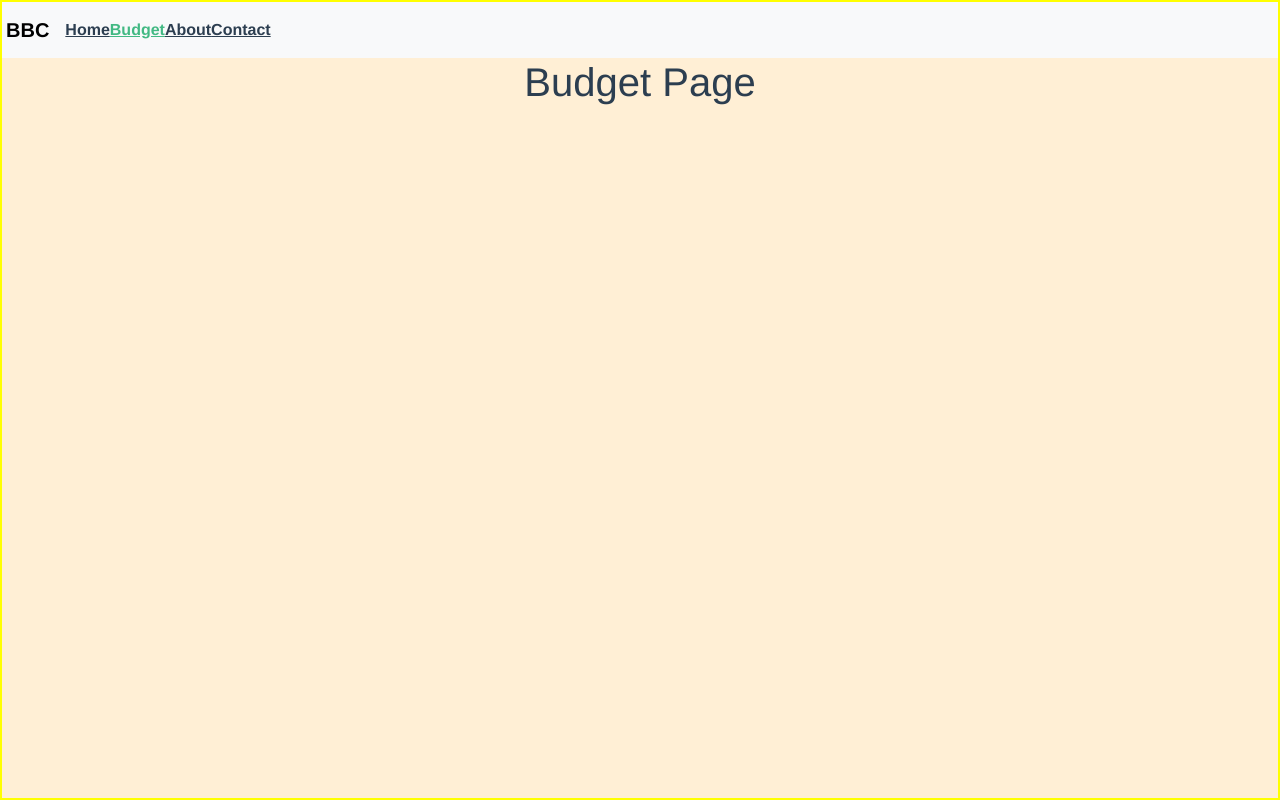
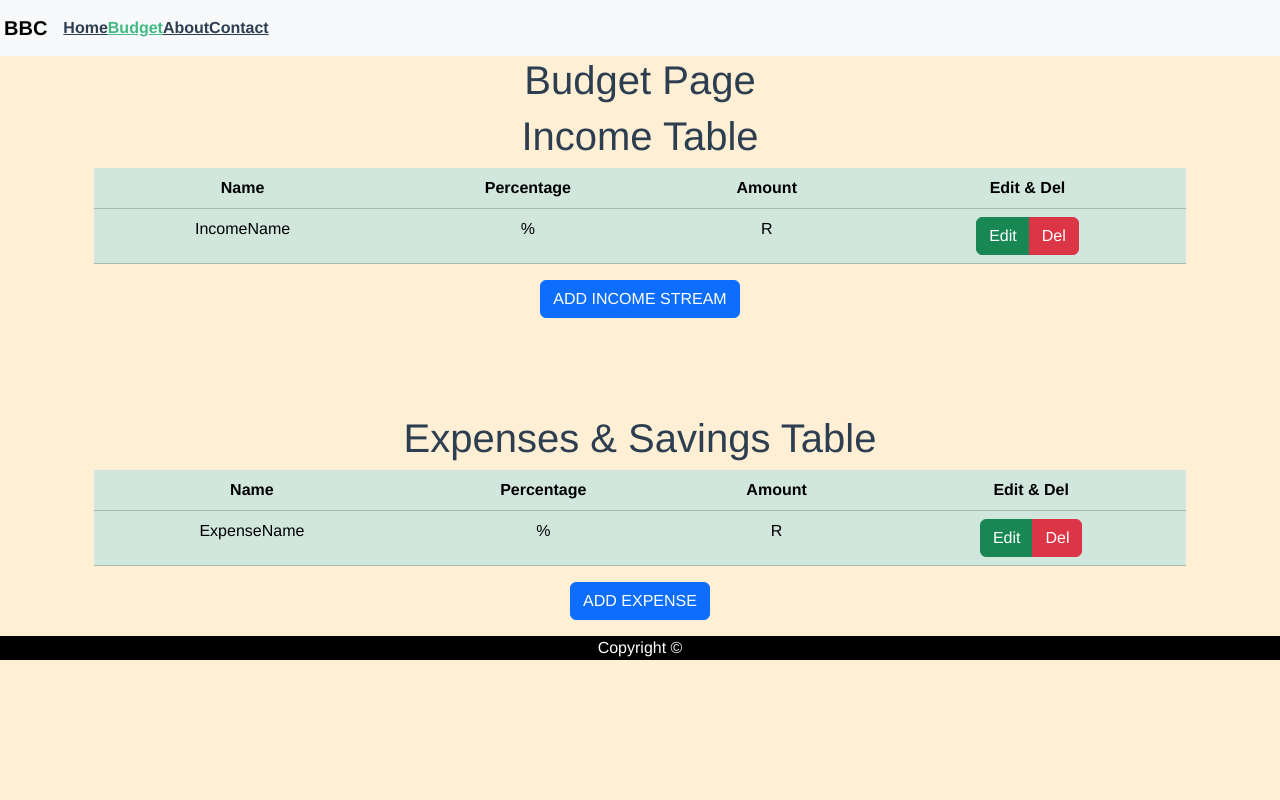
Before and after one commit to 17mkhmke/budgetprototype, a Vue app: page /budget in a window 1280 px wide. Built offline with nearby package versions, Linux system fonts and the light colour scheme.

Commit message:
basic views and componenets created

```diff
--- a/src/App.vue
+++ b/src/App.vue
@@ -2,14 +2,18 @@
   <NavBar/>
 
   <router-view/>
+
+  <Footer/>
 </template>
 
 <script>
 import NavBar from '@/components/NavBar.vue'
+import Footer from '@/components/Footer.vue'
 
 export default{
   components: {
-    NavBar
+    NavBar,
+    Footer
   }
 }
 </script>
@@ -22,7 +26,7 @@ export default{
   text-align: center;
   color: #2c3e50;
   min-height: 100vh;
-  border: 2px solid yellow;
+  /* border: 2px solid yellow; */
 
   background-color: papayawhip;
 }
--- /dev/null
+++ b/src/components/ExpensesTable.vue
@@ -0,0 +1,60 @@
+<template>
+    <div class="container-fluid">
+        <h1>Expenses & Savings Table</h1>
+        <table class="table table-success table-hover">
+            <thead>
+                <tr>
+                    <th>Name</th>
+                    <th>Percentage</th>
+                    <th>Amount</th>
+                    <th>Edit & Del</th>
+                </tr>
+            </thead>
+            <tbody>
+                <tr>
+                    <td>ExpenseName</td>
+                    <td>%</td>
+                    <td>R</td>
+                    <td><div class="btn-group">
+                        <button class="btn btn-success">Edit</button>
+                        <button class="btn btn-danger">Del</button>
+                    </div></td>
+                </tr>
+            </tbody>
+            <tfoot></tfoot>
+        </table>
+        <!-- Button trigger modal -->
+<button type="button" class="btn btn-primary" data-bs-toggle="modal" data-bs-target="#exampleModal">
+  ADD EXPENSE
+</button>
+
+<!-- Modal -->
+<div class="modal fade" id="exampleModal" tabindex="-1" aria-labelledby="exampleModalLabel" aria-hidden="true">
+  <div class="modal-dialog">
+    <div class="modal-content">
+      <div class="modal-header">
+        <h1 class="modal-title fs-5" id="exampleModalLabel">Declare an Expense</h1>
+        <button type="button" class="btn-close" data-bs-dismiss="modal" aria-label="Close"></button>
+      </div>
+      <div class="modal-body">
+        Lorem ipsum dolor sit amet consectetur adipisicing elit. Ea atque reprehenderit ratione eos aliquid quia saepe fugiat adipisci, neque libero, animi alias accusamus dolores consectetur maiores eaque quas, dicta soluta?
+      </div>
+      <div class="modal-footer">
+        <button type="button" class="btn btn-secondary" data-bs-dismiss="modal">Close</button>
+        <button type="button" class="btn btn-primary">Save changes</button>
+      </div>
+    </div>
+  </div>
+</div>
+    </div>
+</template>
+
+<style scoped>
+
+</style>
+
+<script>
+export default{
+    name: 'ExpenseTable'
+}
+</script>
--- /dev/null
+++ b/src/components/Footer.vue
@@ -0,0 +1,18 @@
+<template>
+    <div class="container-fluid">
+        Copyright &copy;
+    </div>
+</template>
+
+<style scoped>
+.container-fluid{
+    background-color: #000;
+    color: #fff;
+}
+</style>
+
+<script>
+export default{
+    name: 'Footer'
+}
+</script>
--- a/src/components/Home.vue
+++ b/src/components/Home.vue
@@ -28,9 +28,8 @@ export default {
 .container-fluid{
   display: flex;
   flex-direction: column;
-  justify-content: center;
+  justify-content: space-around;
   align-items: center;
-  border: 2px solid red;
   height: 85vh;
 }
 .flip-card {
--- /dev/null
+++ b/src/components/IncomeTable.vue
@@ -0,0 +1,62 @@
+<template>
+    <div class="container-fluid">
+        <h1>Income Table</h1>
+        <table class="table table-success table-hover">
+            <thead>
+                <tr>
+                    <th>Name</th>
+                    <th>Percentage</th>
+                    <th>Amount</th>
+                    <th>Edit & Del</th>
+                </tr>
+            </thead>
+            <tbody>
+                <tr>
+                    <td>IncomeName</td>
+                    <td>%</td>
+                    <td>R</td>
+                    <td><div class="btn-group">
+                        <button class="btn btn-success">Edit</button>
+                        <button class="btn btn-danger">Del</button>
+                    </div></td>
+                </tr>
+            </tbody>
+        </table>
+        <!-- Button trigger modal -->
+<button type="button" class="btn btn-primary" data-bs-toggle="modal" data-bs-target="#exampleModal">
+  ADD INCOME STREAM
+</button>
+
+<!-- Modal -->
+<div class="modal fade" id="exampleModal" tabindex="-1" aria-labelledby="exampleModalLabel" aria-hidden="true">
+  <div class="modal-dialog">
+    <div class="modal-content">
+      <div class="modal-header">
+        <h1 class="modal-title fs-5" id="exampleModalLabel">Declare your Income</h1>
+        <button type="button" class="btn-close" data-bs-dismiss="modal" aria-label="Close"></button>
+      </div>
+      <div class="modal-body">
+        Lorem ipsum dolor sit amet consectetur adipisicing elit. Optio esse at perspiciatis laudantium qui, molestias minus provident quis quas quae temporibus sequi ipsa tenetur est iure ipsum beatae commodi porro.
+      </div>
+      <div class="modal-footer">
+        <button type="button" class="btn btn-secondary" data-bs-dismiss="modal">Close</button>
+        <button type="button" class="btn btn-primary">Save changes</button>
+      </div>
+    </div>
+  </div>
+</div>
+    </div>
+</template>
+
+
+<script>
+export default{
+    name: 'IncomeTable'
+}
+</script>
+
+<style scoped>
+.container-fluid{
+    margin-bottom: 5rem;
+}
+</style>
--- a/src/views/BudgetView.vue
+++ b/src/views/BudgetView.vue
@@ -1,5 +1,26 @@
 <template>
     <div class="container">
         <h1>Budget Page</h1>
+        <IncomeTable/>
+        <ExpenseTable/>
     </div>
+
 </template>
+
+<script>
+import IncomeTable from '@/components/IncomeTable.vue'
+import ExpenseTable from '@/components/ExpensesTable.vue'
+
+export default{
+components: {
+    IncomeTable,
+    ExpenseTable
+}
+}
+</script>
+
+<style scoped>
+.container-fluid{
+    padding-bottom: 1rem;
+}
+</style>
```
